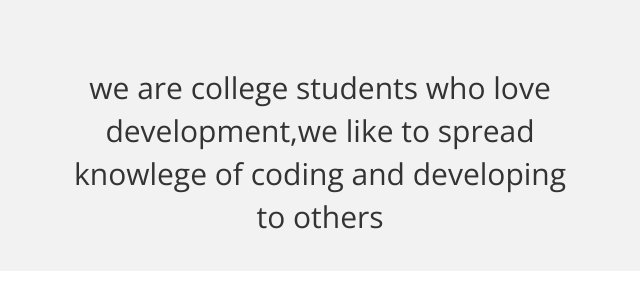
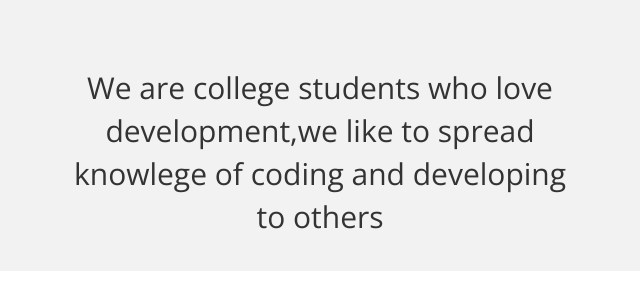
Before and after one commit to rishabh-malik/medical-news, a plain HTML site: page index.html in a window 1280 px wide. Shown: the part 1379-1667 px from the top of the page, 320-960 px from the left. Drawn offline with nearby package versions, Linux system fonts and the light colour scheme; a web font is replaced by a local one.

Commit message:
Update index.html

```diff
--- a/index.html
+++ b/index.html
@@ -47,7 +47,7 @@
 <div class="Aboutpage container-fluid">
 	<h1 class="text-center qs">Who are we?</h1>
 	<div class="box1"></div>
-	<p class="text-center as1">we are college students who love development,we like to spread knowlege of coding and developing to others</p>
+	<p class="text-center as1">We are college students who love development,we like to spread knowlege of coding and developing to others</p>
 </div>
 <div class="space"></div>
 
```
